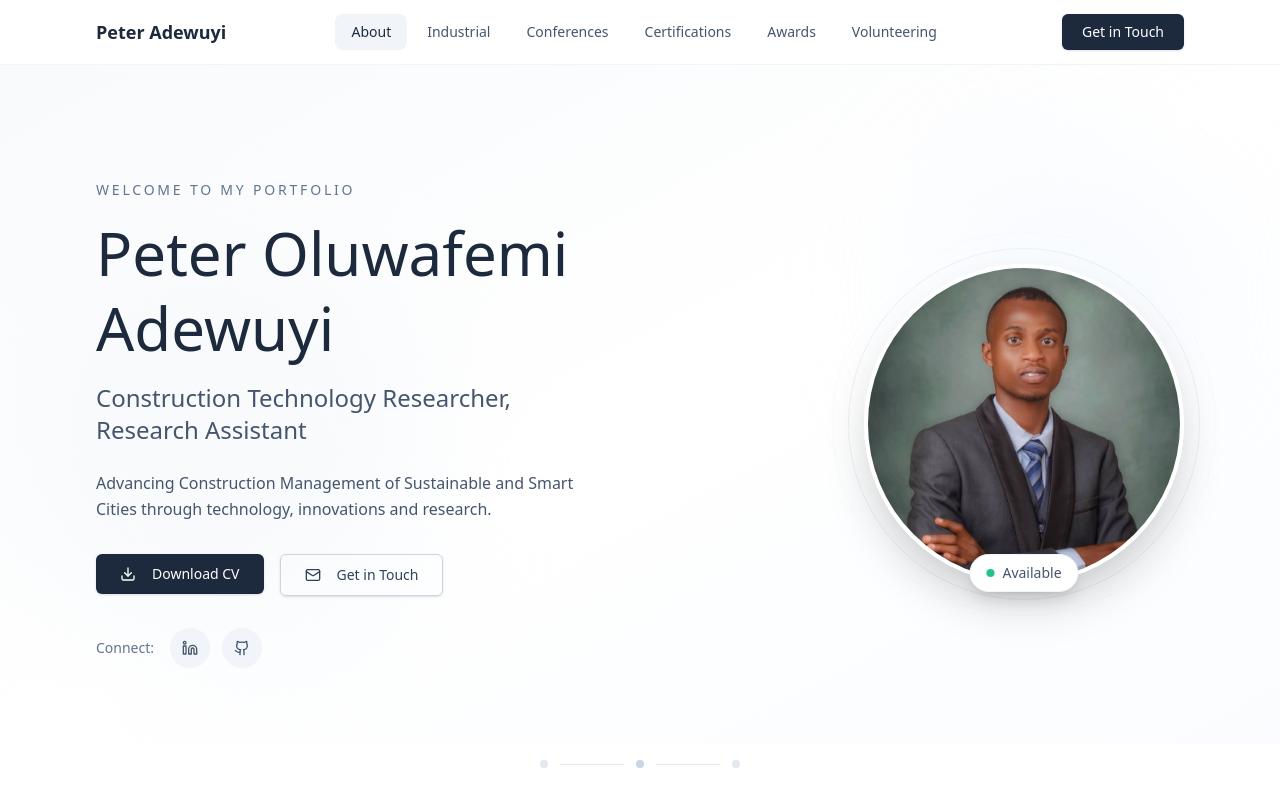
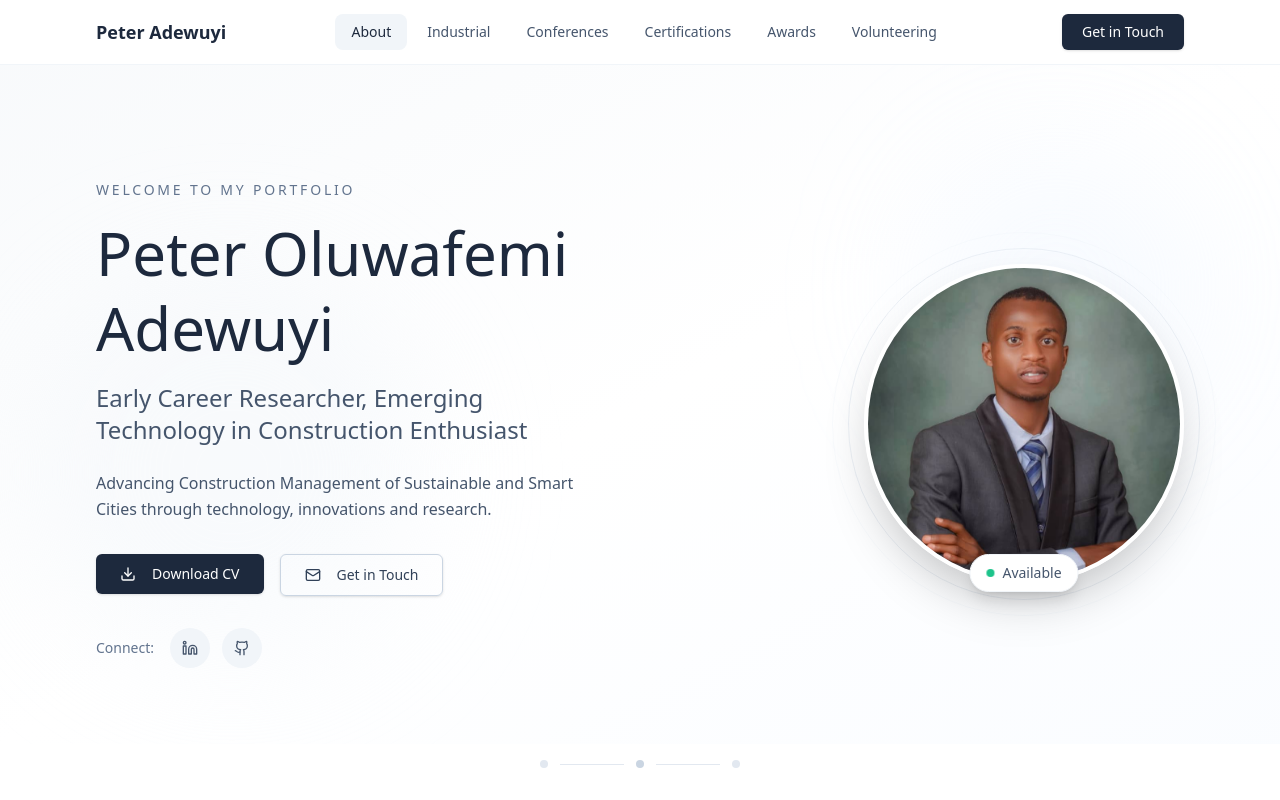
Before and after one commit to IDGoodness/portfolio-peter-2, a React (Vite) app: page / in a window 1280 px wide. Shown: the top 800 px of the page. Built offline with nearby package versions, Linux system fonts and the light colour scheme.

Commit message:
Edit 07.

```diff
--- a/src/Layout.jsx
+++ b/src/Layout.jsx
@@ -133,7 +133,7 @@ export default function Layout({ children, currentPageName }) {
             <div className="text-center">
               <div className="flex items-center gap-3 ml-4 mb-4">
                 <img
-                  src="../public/profile.ico"
+                  src="/profile.ico"
                   alt="ProfileImg"
                   className="w-10"
                 />
--- a/src/Pages/Home.jsx
+++ b/src/Pages/Home.jsx
@@ -8,10 +8,9 @@ export default function Home() {
     <div>
       <HeroSection
         name="Peter Oluwafemi Adewuyi"
-        title="Construction Technology Researcher, Research Assistant"
+        title="Early Career Researcher, Emerging Technology in Construction Enthusiast"
         bio="Advancing Construction Management of Sustainable and Smart Cities through technology, innovations and research."
       />
-      {/* hmr-test: updated */}
 
       <SectionDivider />
 
```
